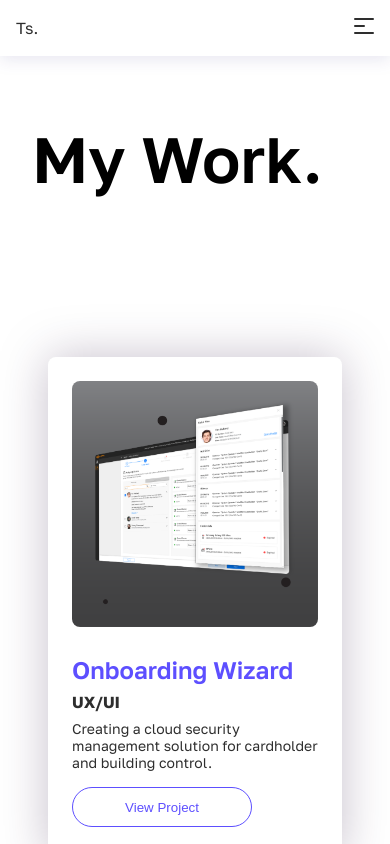
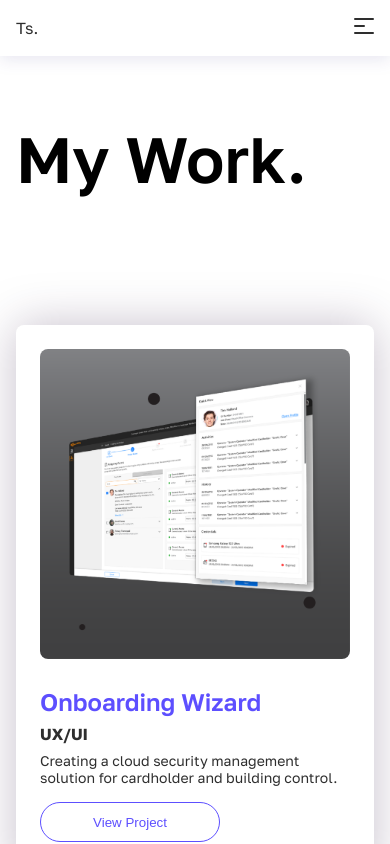
Before and after one commit to DesignStevie/Theorox-Studios, a React (Create React App) app: page /my-work in a window 390 px wide. Built offline with nearby package versions, Linux system fonts and the light colour scheme.

Commit message:
fixed styling and reCaptcha reloads

```diff
--- a/src/Components/Contact/Contact.jsx
+++ b/src/Components/Contact/Contact.jsx
@@ -20,14 +20,13 @@ function Contact() {
       )
       .then(
         (result) => {
-          console.log(result.text);
-          console.log("Message Sent");
+          // Message Sent
           setVerification(false);
+          window.grecaptcha.reset();
           e.target.reset();
         },
         (error) => {
-          console.log(error.text);
-          console.log("An Error has occured");
+          // Message Failed
         }
       );
   };
--- a/src/Components/WorkItem/WorkItem.css
+++ b/src/Components/WorkItem/WorkItem.css
@@ -58,7 +58,6 @@ Link{
 @media only screen and (max-width: 768px) {
   .workitems {
     grid-template-columns: 1fr;
-    padding: 2rem 1rem 0rem 1rem;
     gap: 2.5rem;
   }
 }
--- a/src/Pages/Home.css
+++ b/src/Pages/Home.css
@@ -281,7 +281,7 @@
     padding: 0 1rem;
   }
 .workItemButton{
-  padding: 3rem 1rem;
+  padding-top: 2rem;
   display: block;
 }
 .viewAllButton{
--- a/src/Pages/Home.jsx
+++ b/src/Pages/Home.jsx
@@ -100,11 +100,15 @@ function Home() {
             View All
           </Link> */}
         </div>
-        <WorkItem />
-        <div className="workItemButton">
-          <Link to="/my-work">
-            <button className="roundbutton secondary-button viewAllButton">View All</button>
-          </Link>
+        <div className="containerPlain">
+          <WorkItem />
+          <div className="workItemButton">
+            <Link to="/my-work">
+              <button className="roundbutton secondary-button viewAllButton">
+                View All
+              </button>
+            </Link>
+          </div>
         </div>
       </div>
 
--- a/src/index.css
+++ b/src/index.css
@@ -46,7 +46,7 @@ b{
   font-weight: 600;
 }
 .containerPlain{
-  padding: 4rem 2rem;
+  padding: 4rem 1rem;
   max-width: 60rem;
   margin: 0 auto;
 }
```
Also changed, not shown: src/Components/Notification/Notification.jsx (added, +10 -0 lines), src/Components/Notification/Notification.css (added).
